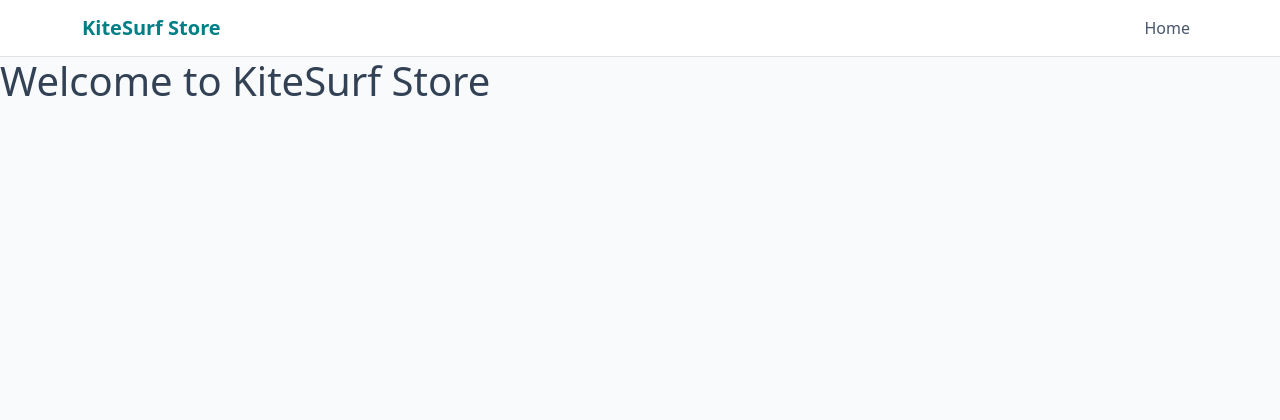
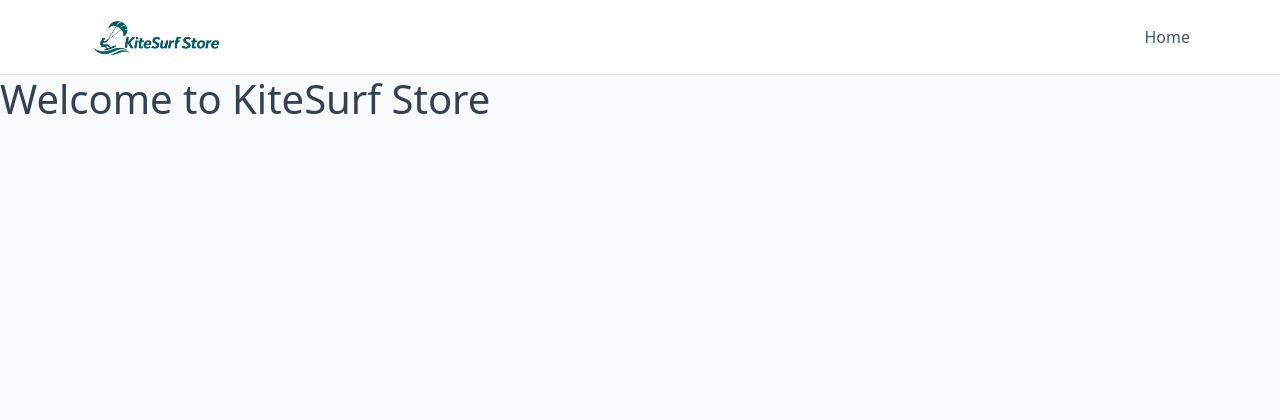
Before and after one commit to ShvetsViktor/kitesurf-store, a Django app: page / in a window 1280 px wide. Shown: the top 420 px of the page. Run offline with Django 5.2, Linux system fonts and the light colour scheme.

Commit message:
feat: add responsive brand logos and tests

```diff
--- a/static/css/styles.css
+++ b/static/css/styles.css
@@ -41,3 +41,20 @@ body {
     outline: 3px solid var(--color-sky);
     outline-offset: 3px;
 }
+
+/* Brand logos */
+
+.navbar-brand {
+    display: inline-flex;
+    align-items: center;
+}
+
+.brand-logo {
+    width: auto;
+    height: 48px;
+}
+
+.brand-logo-compact {
+    width: auto;
+    height: 40px;
+}
--- a/templates/includes/header.html
+++ b/templates/includes/header.html
@@ -1,7 +1,21 @@
+{% load static %}
 <nav class="navbar navbar-expand-lg bg-white border-bottom" aria-label="Main navigation">
     <div class="container">
-        <a class="navbar-brand" href="{% url 'home' %}">
-            KiteSurf Store
+        <a
+            class="navbar-brand"
+            href="{% url 'home' %}"
+            aria-label="KiteSurf Store homepage"
+        >
+            <img
+                src="{% static 'images/logo.webp' %}"
+                alt="KiteSurf Store"
+                class="brand-logo d-none d-sm-block"
+            >
+            <img
+                src="{% static 'images/logo-compact.webp' %}"
+                alt=""
+                class="brand-logo-compact d-sm-none"
+            >
         </a>
 
         <button
```
Also changed, not shown: config/tests.py (+8 -0 lines).
